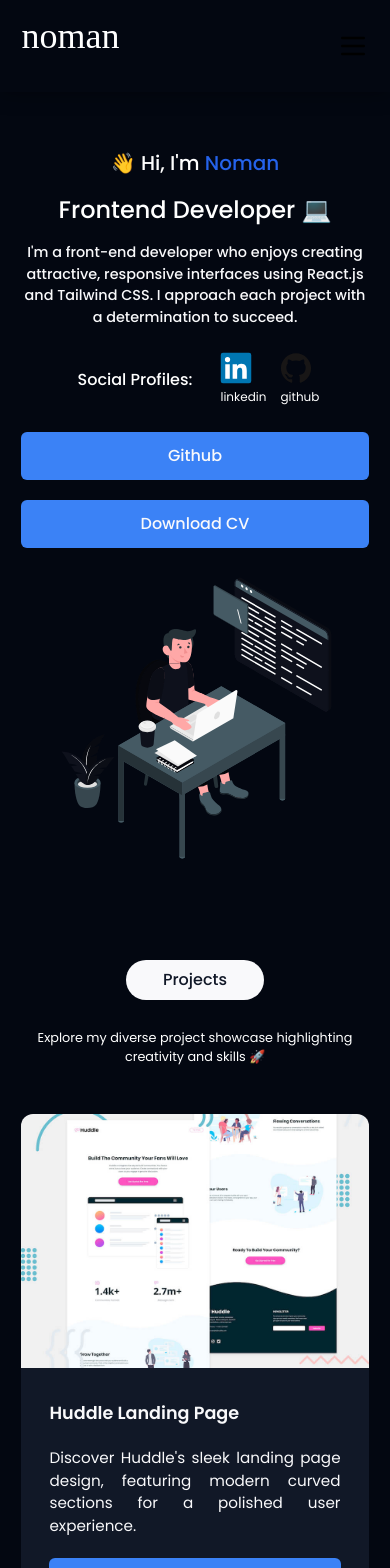
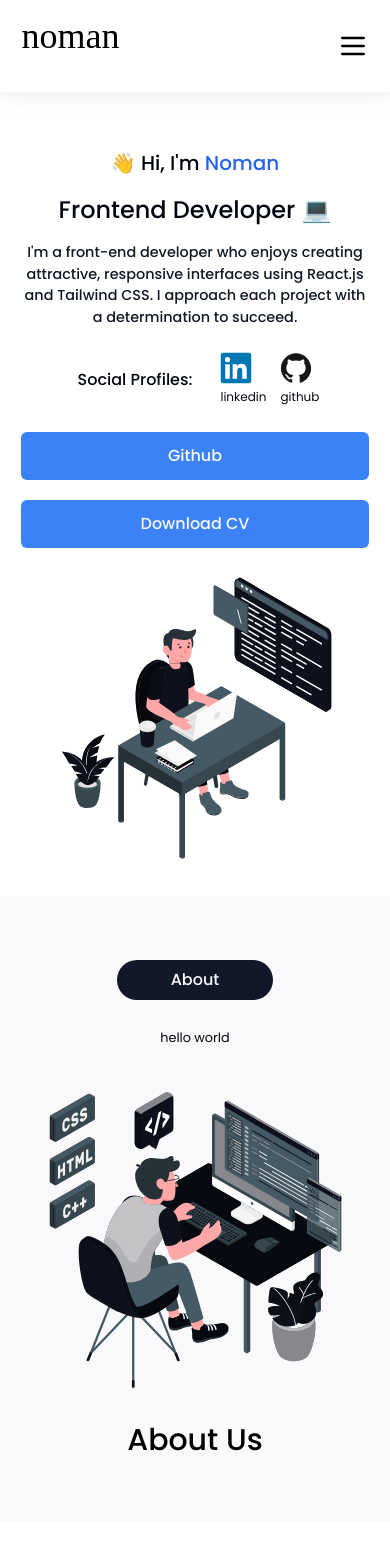
Before and after one commit to pxycknomdictator/my_animation_portfolio, a React (Vite) app: page / in a window 390 px wide. Shown: the top 1568 px of the page. Built offline with nearby package versions, Linux system fonts and the light colour scheme; a web font is replaced by a local one.

Commit message:
add about

```diff
--- a/index.html
+++ b/index.html
@@ -1,5 +1,5 @@
 <!DOCTYPE html>
-<html lang="en" class="dark">
+<html lang="en">
   <head>
     <meta charset="UTF-8" />
     <meta name="viewport" content="width=device-width, initial-scale=1.0" />
--- a/src/App.jsx
+++ b/src/App.jsx
@@ -4,12 +4,14 @@ import Hero from "./components/Hero/Hero.jsx";
 import SkillContainer from "./components/skills/SkillContainer.jsx";
 import ProjectContainer from "./components/Projects/ProjectContainer.jsx";
 import ContactContainer from "./components/Contact/ContactContainer.jsx";
+import About from "./components/About/About.jsx";
 
 const App = () => {
   return (
     <main className="bg-primaryLight dark:bg-primaryDark transition-all">
       <Header />
       <Hero />
+      <About />
       <ProjectContainer />
       <SkillContainer />
       <ContactContainer />
--- /dev/null
+++ b/src/components/About/About.jsx
@@ -0,0 +1,20 @@
+import React from "react";
+import about from "/images/about.svg";
+import Illustration from "../Hero/Illustration";
+import Heading from "../Heading/Heading";
+
+const About = () => {
+  return (
+    <section className="bg-secondaryLight dark:bg-secondaryDark py-16">
+      <Heading text="hello world" skillName="About" />
+      <div className="max-w-[89%] mx-auto grid grid-cols-1 lg:grid-cols-2">
+        <Illustration illustration={about} />
+        <div className="flex flex-col">
+          <h2 className="text-center text-3xl font-[500]">About Us</h2>
+        </div>
+      </div>
+    </section>
+  );
+};
+
+export default About;
--- a/src/components/Contact/ContactContainer.jsx
+++ b/src/components/Contact/ContactContainer.jsx
@@ -8,7 +8,7 @@ import contactInfo from "../../JSON/information.json";
 const ContactContainer = () => {
   return (
     <section className="md:w-[89%] mx-auto py-16 bg-primaryLight dark:bg-primaryDark">
-      <Heading skillName="Contact" text="Hello world" />
+      <Heading skillName="Contact" text="For collaborations or inquiries, drop me a message! ✉️" />
 
       <div className="grid grid-cols-1 lg:flex gap-8 lg:grid-cols-2 mt-7">
         <div className="w-full lg:w-[60%]">
--- a/src/components/Contact/Form.jsx
+++ b/src/components/Contact/Form.jsx
@@ -3,7 +3,7 @@ import FormName from "./FormName";
 
 const Form = () => {
   return (
-    <form className="w-full flex flex-col gap-10 p-4 sm:pt-7 px-7 pb-0 bg-secondaryLight dark:bg-secondaryDark rounded-xl lg:h-[91.2%]">
+    <form className="w-full pb-7 flex flex-col gap-10 p-4 sm:pt-7 px-7 lg:pb-0 bg-secondaryLight dark:bg-secondaryDark md:rounded-xl lg:h-[91.2%]">
       <div>
         <FormName field="Your Full Name" />
         <input
--- a/src/components/Contact/Information.jsx
+++ b/src/components/Contact/Information.jsx
@@ -12,7 +12,7 @@ const Information = ({ information }) => {
   } = information;
 
   return (
-    <section className="text-center bg-secondaryLight dark:bg-secondaryDark pt-8 pb-5 px-5 lg:px-9 rounded-xl">
+    <section className="text-center bg-secondaryLight dark:bg-secondaryDark pt-8 pb-5 px-5 lg:px-9 md:rounded-xl w-full">
       <div className="text-center bg-green-600 inline-block py-3 px-3 rounded-full">
         <img className="w-8 inline" src={flag} alt={flag} />
       </div>
--- a/src/components/Hero/Hero.jsx
+++ b/src/components/Hero/Hero.jsx
@@ -5,6 +5,7 @@ import Links from "./Links";
 
 import linkedin from "/images/linkedin.svg";
 import github from "/images/github.svg";
+import Illustration from "./Illustration";
 
 const Hero = () => {
   return (
@@ -47,9 +48,7 @@ const Hero = () => {
           </div>
         </div>
 
-        <div>
-          <img className="max-w-full" src={hero} alt={hero} />
-        </div>
+        <Illustration illustration={hero} />
       </div>
     </section>
   );
--- /dev/null
+++ b/src/components/Hero/Illustration.jsx
@@ -0,0 +1,11 @@
+import React from "react";
+
+const Illustration = ({ illustration }) => {
+  return (
+    <div>
+      <img className="max-w-full" src={illustration} alt={illustration} />
+    </div>
+  );
+};
+
+export default Illustration;
--- a/src/index.css
+++ b/src/index.css
@@ -55,8 +55,4 @@
   .myDarkShadow {
     box-shadow: 0px 0px 20px #00000069;
   }
-
-  .area {
-    grid-area: 2 / 1 / 2 / 3;
-  }
 }
```
Also changed, not shown: public/images/about.svg (added).
